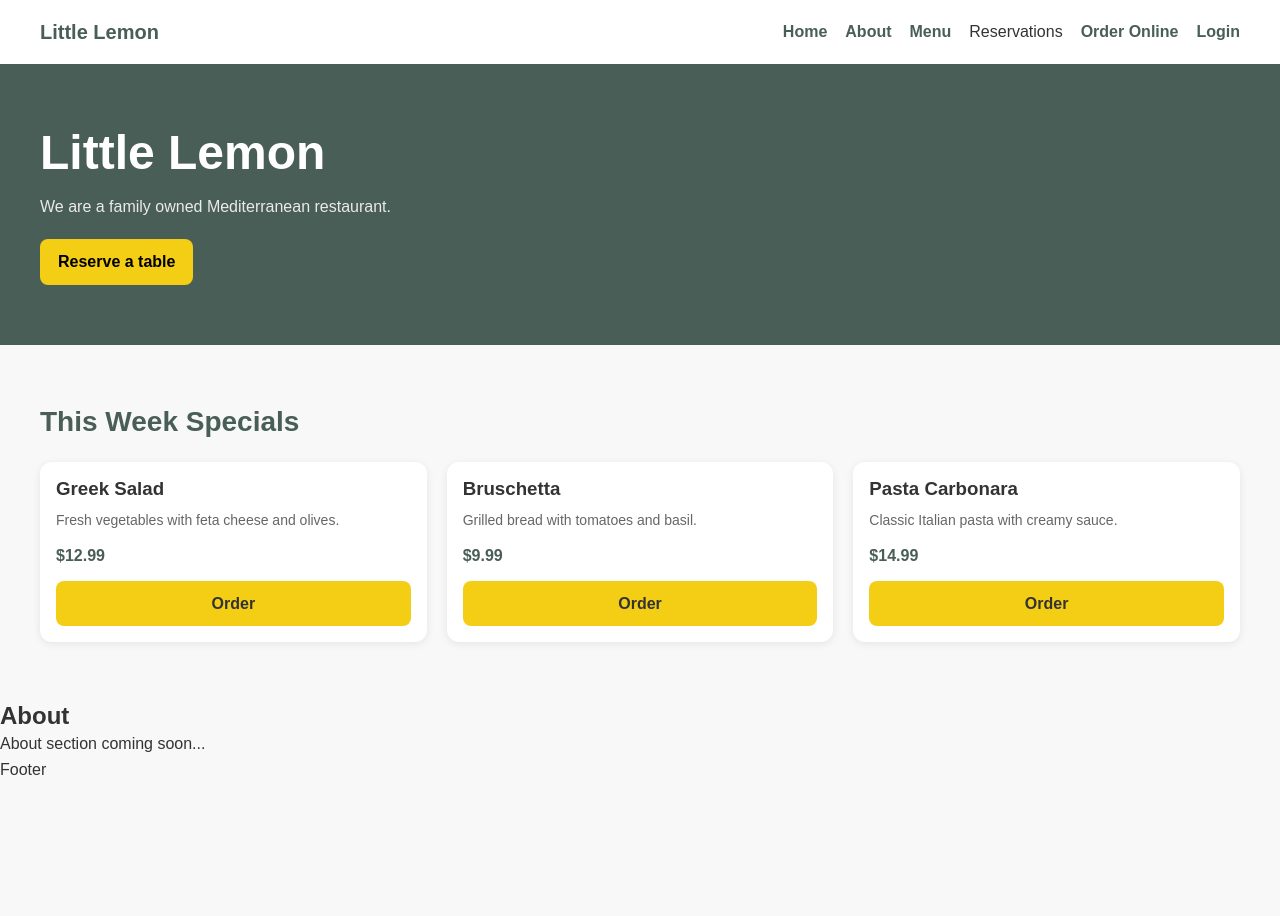
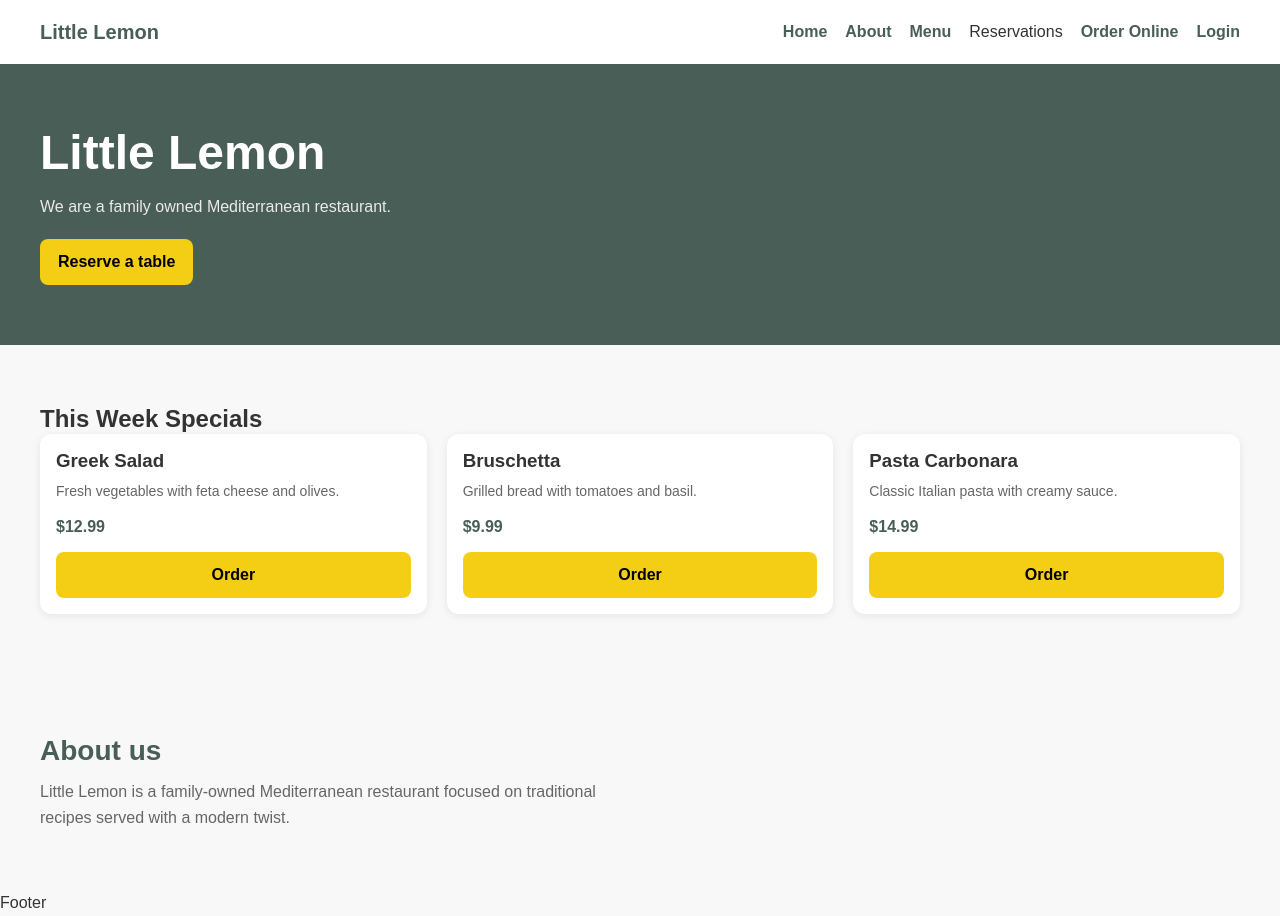
Before and after one commit to Artem-Prodan/Little-Lemon-Project, a React (Vite) app: page / in a window 1280 px wide. Before the commit the page ends 800 px from the top, so only its background shows below. Built offline with nearby package versions, Linux system fonts and the light colour scheme; a web font is replaced by a local one.

Commit message:
implement navigation flow to booking page

```diff
--- /dev/null
+++ b/src/Components/About/About.css
@@ -0,0 +1,15 @@
+.about {
+  padding: 60px 0;
+}
+
+.about__title {
+  font-size: 28px;
+  margin-bottom: 12px;
+  color: var(--color-primary);
+}
+
+.about__text {
+  max-width: 600px;
+  color: var(--color-text-light);
+  line-height: 1.6;
+}
--- a/src/Components/About/About.jsx
+++ b/src/Components/About/About.jsx
@@ -1,8 +1,16 @@
+import "./About.css";
+
 export default function About() {
   return (
-    <section>
-      <h2>About</h2>
-      <p>About section coming soon...</p>
+    <section className="about">
+      <div className="container">
+        <h2 className="about__title">About us</h2>
+
+        <p className="about__text">
+          Little Lemon is a family-owned Mediterranean restaurant focused on
+          traditional recipes served with a modern twist.
+        </p>
+      </div>
     </section>
   );
 }
--- a/src/Components/Specials/Specials.css
+++ b/src/Components/Specials/Specials.css
@@ -48,6 +48,8 @@
 }
 
 .card__btn {
+  display: inline-block;
+  text-align: center;
   margin-top: 12px;
   padding: 10px;
   border: none;
@@ -56,6 +58,8 @@
   font-weight: bold;
   cursor: pointer;
   transition: var(--transition);
+  color: black;
+  text-decoration: none;
 }
 
 .card__btn:hover {
--- a/src/Components/Specials/Specials.jsx
+++ b/src/Components/Specials/Specials.jsx
@@ -1,3 +1,4 @@
+import { Link } from "react-router-dom";
 import "./Specials.css";
 
 const dishes = [
@@ -25,7 +26,9 @@ export default function Specials() {
   return (
     <section className="specials">
       <div className="container">
-        <h2 className="specials__title">This Week Specials</h2>
+        <div className="specials__header">
+          <h2>This Week Specials</h2>
+        </div>
 
         <div className="specials__grid">
           {dishes.map((dish) => (
@@ -36,7 +39,9 @@ export default function Specials() {
                 <span className="card__price">${dish.price}</span>
               </div>
 
-              <button className="card__btn">Order</button>
+              <Link to="/booking" className="card__btn">
+                Order
+              </Link>
             </div>
           ))}
         </div>
```
